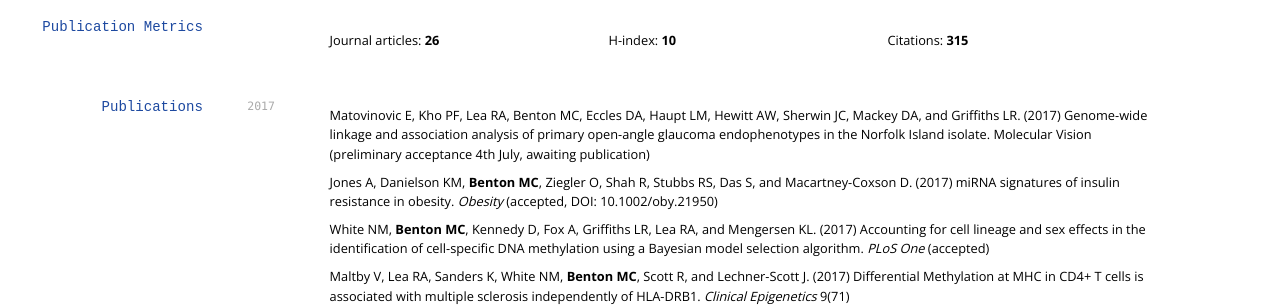
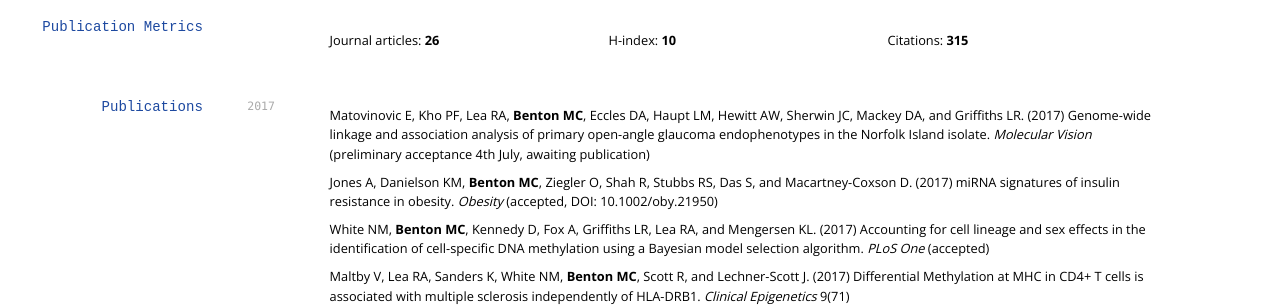
Before and after one commit to sirselim/Miles_CV, a Jekyll site: the page built from index.md, in a window 1280 px wide and 900 px high, scrolled down 1288 px. Shown: the part 154-460 px from the top of the window. Built offline with Jekyll 4.4.1, drawn with Linux system fonts in a browser that asks for light colours; some web fonts are replaced.

Commit message:
updated CV

```diff
--- a/index.md
+++ b/index.md
@@ -126,7 +126,7 @@ A course designed to walk Research Supervisors through the frameworks and pragma
 <!-- ### Journals -->
 `2017`
 
-Matovinovic E, Kho PF, Lea RA, Benton MC, Eccles DA, Haupt LM, Hewitt AW, Sherwin JC, Mackey DA, and Griffiths LR. (2017) Genome-wide linkage and association analysis of primary open-angle glaucoma endophenotypes in the Norfolk Island isolate. Molecular Vision (preliminary acceptance 4th July, awaiting publication)
+Matovinovic E, Kho PF, Lea RA, **Benton MC**, Eccles DA, Haupt LM, Hewitt AW, Sherwin JC, Mackey DA, and Griffiths LR. (2017) Genome-wide linkage and association analysis of primary open-angle glaucoma endophenotypes in the Norfolk Island isolate. *Molecular Vision* (preliminary acceptance 4th July, awaiting publication)
 
 Jones A, Danielson KM, **Benton MC**, Ziegler O, Shah R, Stubbs RS, Das S, and Macartney-Coxson D. (2017) miRNA signatures of insulin resistance in obesity. *Obesity* (accepted, DOI: 10.1002/oby.21950)
 
```
